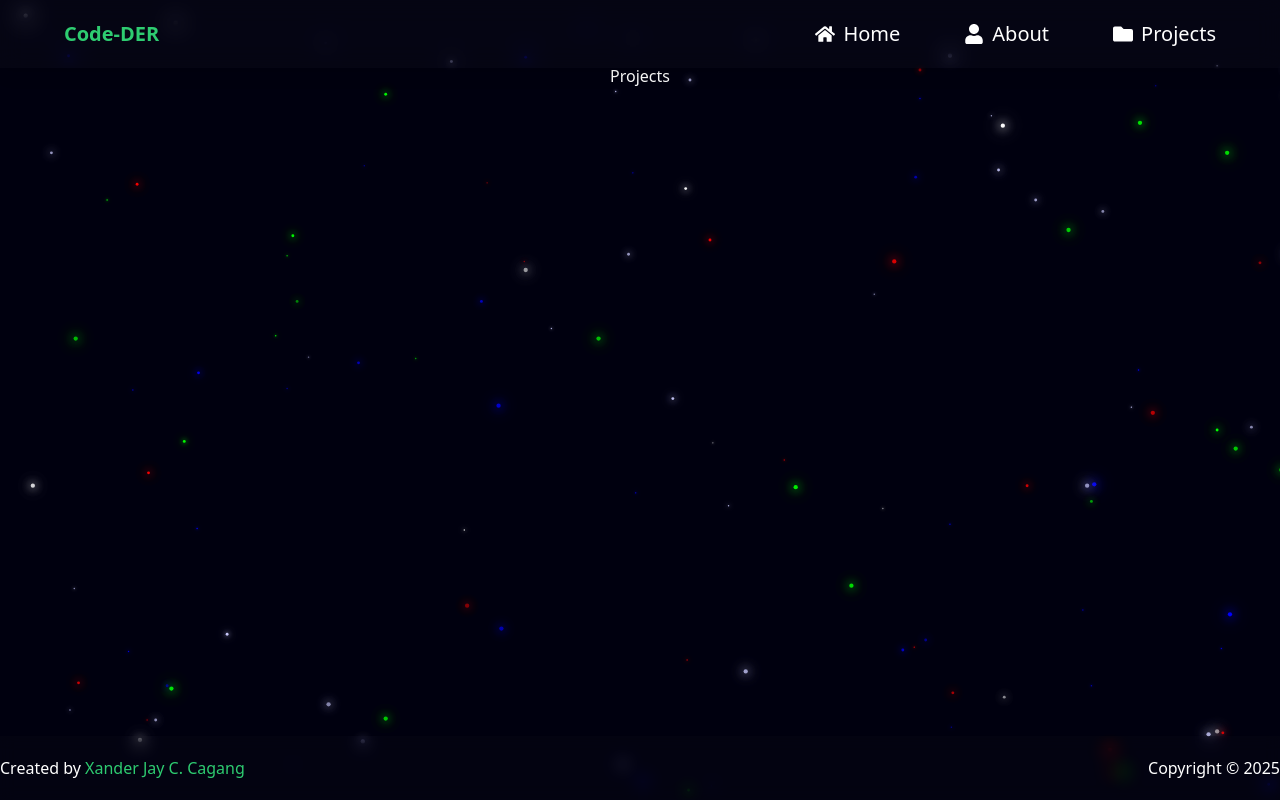
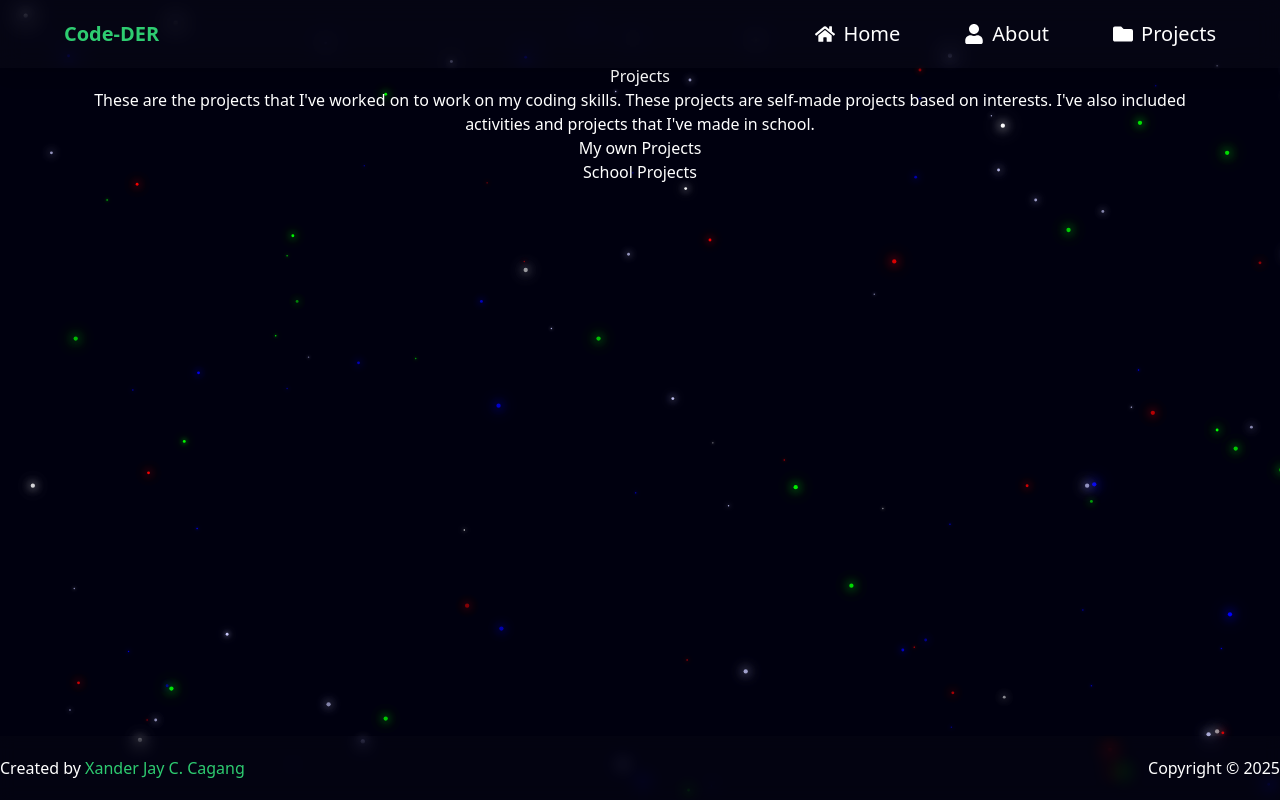
Before and after one commit to Code-DER/Xander-Jay-Cagang-Portfolio, a React (Vite) app in the folder my-portfolio/: page /projects in a window 1280 px wide. Built offline with nearby package versions, Linux system fonts and the light colour scheme.

Commit message:
feat: edited Projects.jsx

```diff
--- a/my-portfolio/src/components/Projects.jsx
+++ b/my-portfolio/src/components/Projects.jsx
@@ -1,7 +1,20 @@
 export default function Projects() {
     return (
         <>
-            <h1>Projects</h1>
+            <section>
+                <h1>Projects</h1>
+                <p>
+                    These are the projects that I've worked on to work on my coding skills.
+                    These projects are self-made projects based on interests. I've also included
+                    activities and projects that I've made in school.
+                </p>
+            </section>
+            <section>
+                <h1>My own Projects</h1>
+            </section>
+            <section>
+                <h1>School Projects</h1>
+            </section>
         </>
     );
 }
```
